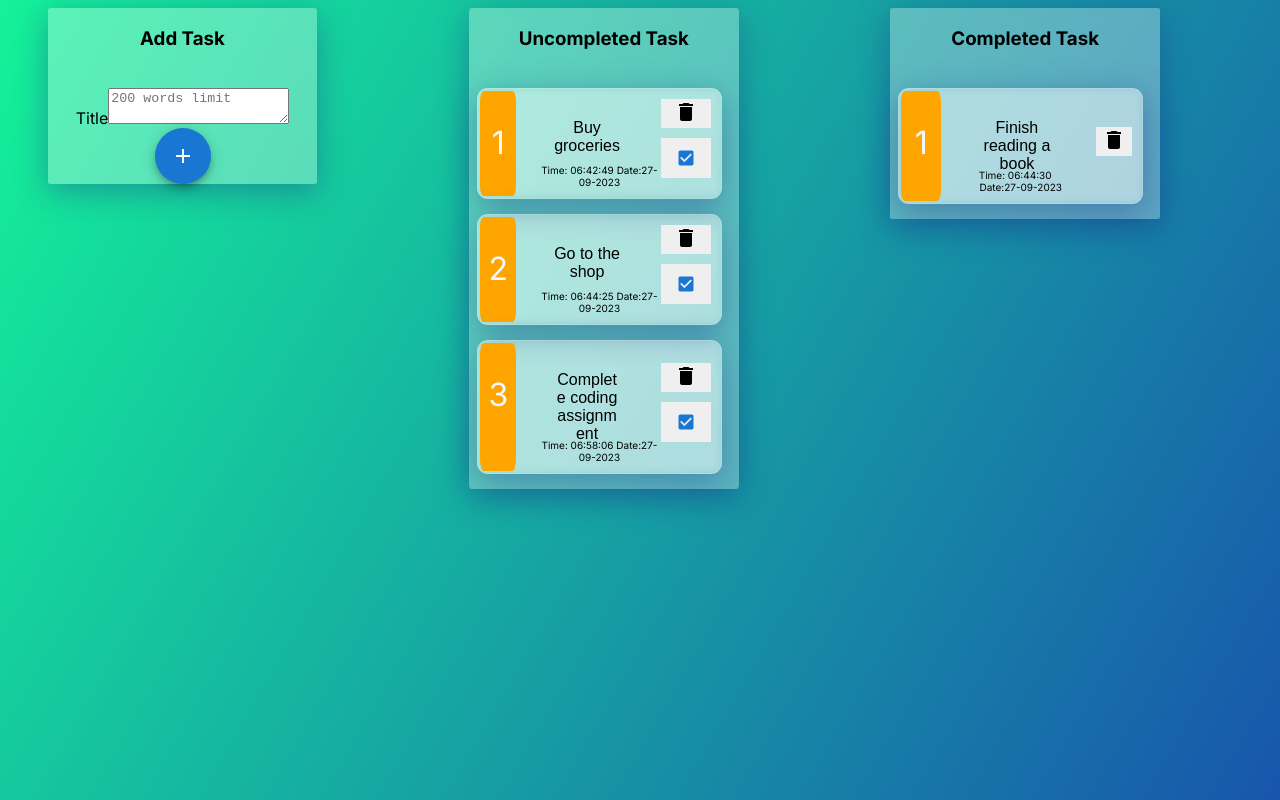
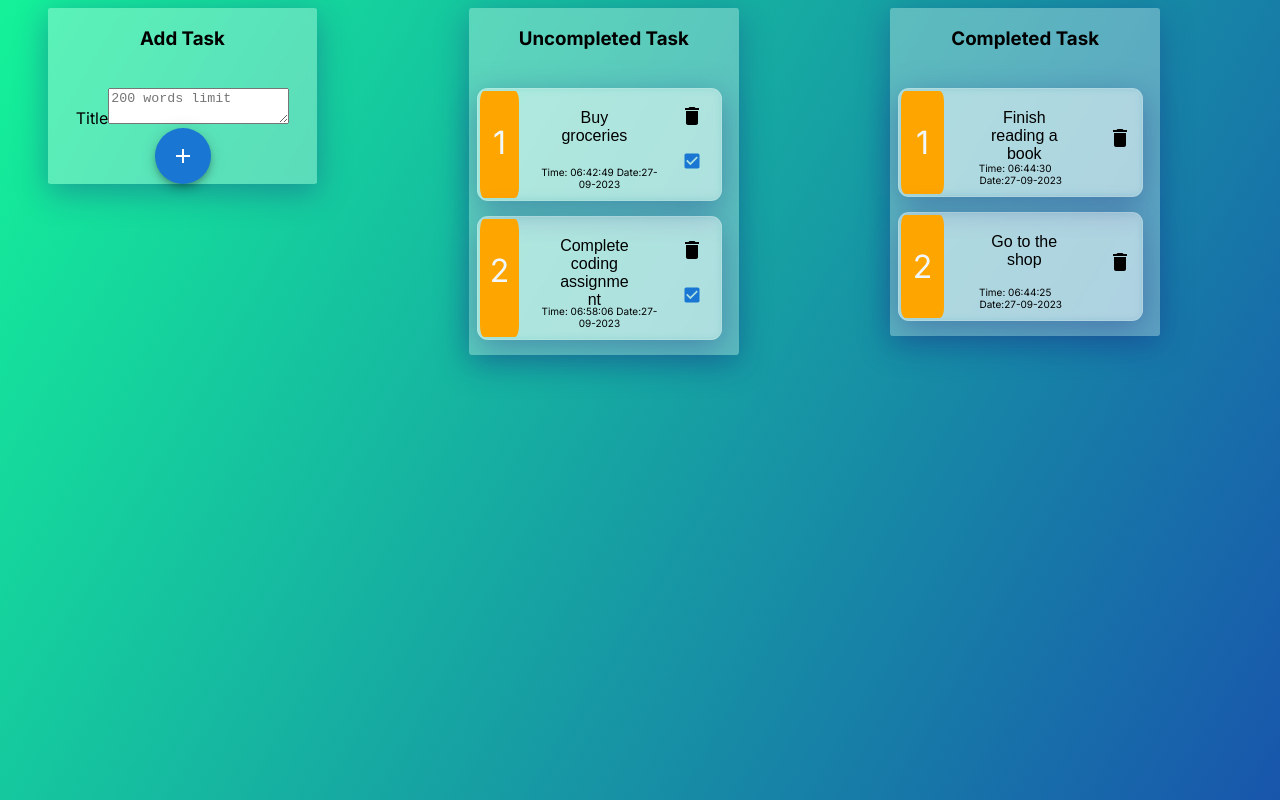
Before and after one commit to RahulSharma128/Volyo-Solutions-Project, a Next.js app: page / in a window 1280 px wide. Shown: the top 800 px of the page. Built offline with nearby package versions, Linux system fonts and the light colour scheme; data requests are answered from the project's data file.

Commit message:
stable colums

```diff
--- a/db.json
+++ b/db.json
@@ -3,11 +3,6 @@
     {
       "id": 1695796969805,
       "title": "Buy groceries",
-      "completed": false
-    },
-    {
-      "id": 1695797065983,
-      "title": "Go to the shop",
       "completed": false
     },
     {
@@ -21,6 +16,11 @@
       "id": 1695797070833,
       "title": "Finish reading a book",
       "completed": false
+    },
+    {
+      "id": 1695797065983,
+      "title": "Go to the shop",
+      "completed": false
     }
   ]
 }
--- a/public/handleDeleteClick.js
+++ b/public/handleDeleteClick.js
@@ -2,7 +2,10 @@
 import axios from 'axios';
 
 const handleDeleteClick = async (taskId, isCompleted, fetchUncompletedTasks, fetchCompletedTasks) => {
-  if (isCompleted) {
+  console.log('====================================');
+  console.log(isCompleted);
+  console.log('====================================');
+  if (!isCompleted) {
     try {
       // Send a DELETE request to remove the task with the given ID
       await axios.delete(`http://localhost:3001/todos/${taskId}`);
--- a/src/app/globals.css
+++ b/src/app/globals.css
@@ -1,4 +1,3 @@
 html{
     background-image: linear-gradient(120deg, #14f299,#192bb1);
-
 }
--- a/src/app/page.js
+++ b/src/app/page.js
@@ -80,8 +80,7 @@ const Home = () => {
   return (
     <main className={styles.main}>
       <div className={styles.todo}>
-        <h3>Add Task</h3>
-        <br />
+        <h3>Add Task</h3>   <br />
         <div>
           <label>Title</label>
           <textarea placeholder="200 words limit"
@@ -106,8 +105,8 @@ const Home = () => {
               <p className={styles.Time}>Time: {convertTime(task.id).formattedTime}  Date:{convertTime(task.id).formattedDate}</p>
             </div>
             <div className={styles.buttons}>
-            <button className={styles.button} onClick={() => handleDeleteClickWrapper(task.id, true)}> <DeleteIcon /></button>
-            <button className={styles.button} onClick={() => handleMarkClick(task.id)}><Checkbox defaultChecked size="small" /></button>
+            <div className={styles.button} onClick={() => handleDeleteClickWrapper(task.id, false)}> <DeleteIcon /></div>
+            <div className={styles.button} onClick={() => handleMarkClick(task.id)}><Checkbox defaultChecked size="small" /></div>
          </div>
          </div>
           );
@@ -124,7 +123,7 @@ const Home = () => {
              <p className={styles.Time}> Time: {convertTime(task.id).formattedTime} &nbsp; &nbsp; Date:{convertTime(task.id).formattedDate}</p>
            </div>
            <div className={styles.buttons}>
-           <button className={styles.button} onClick={() => handleDeleteClickWrapper(task.id, true)}> <DeleteIcon /></button>
+           <div className={styles.button} onClick={() => handleDeleteClickWrapper(task.id, true)}> <DeleteIcon /></div>
          </div>
          </div>
         ))}
--- a/src/app/page.module.css
+++ b/src/app/page.module.css
@@ -51,6 +51,7 @@
 
 .Content {
   width: 70%;
+  margin-top: -10px;
   margin-left: 2%;
   border-radius: 15%;
 }
@@ -76,6 +77,7 @@
 }
 
 .buttons {
+  padding-top: 5px;
   display: flex;
   flex-direction: column;
   margin: 10px;
```
